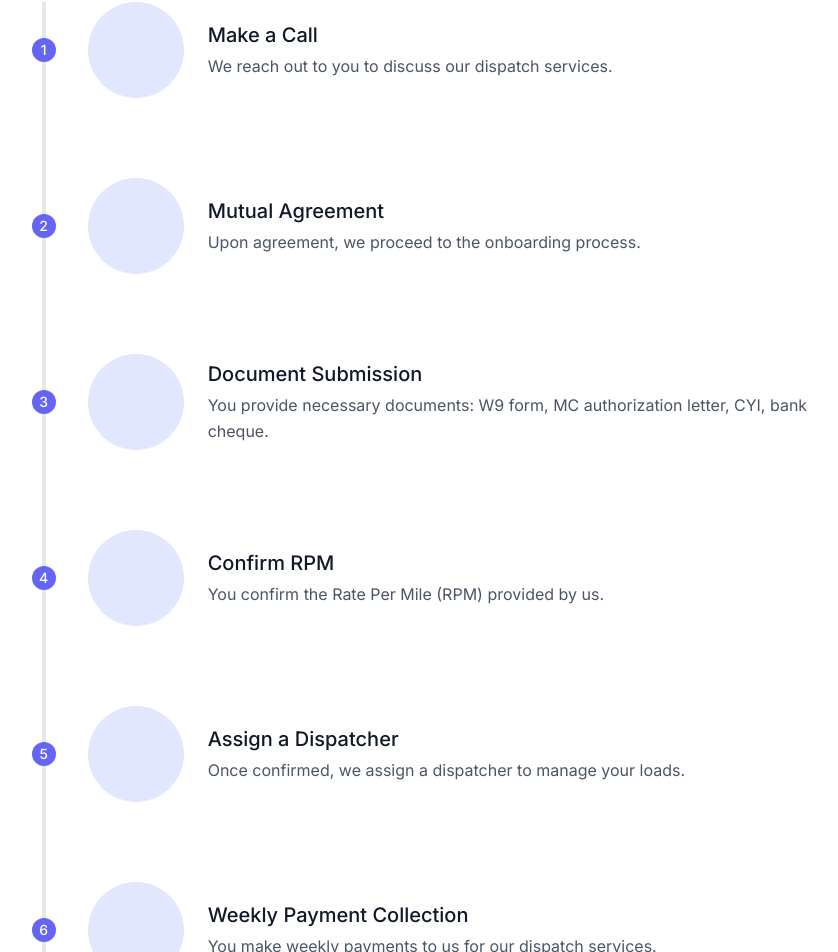
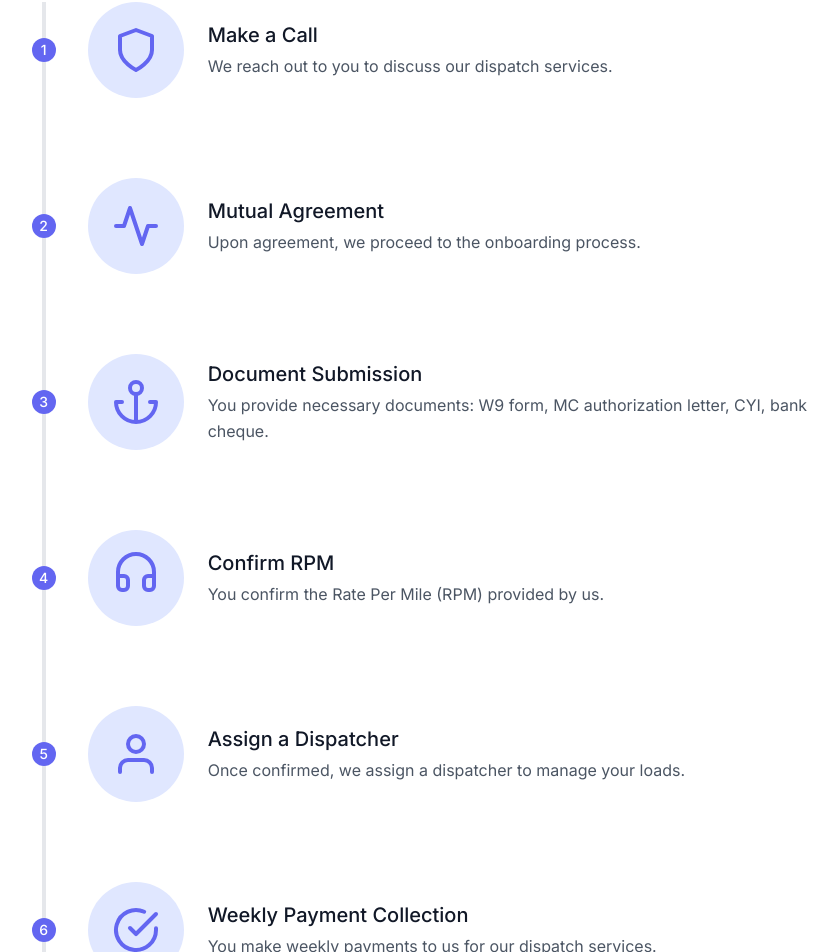
Before and after one commit to LaeeqtheDev/Routelane, a Next.js app: page / in a window 1280 px wide. Shown: the part 4172-5124 px from the top of the page, without its empty margins (195-1033 px from the left). Built offline with nearby package versions, Linux system fonts and the light colour scheme.

Commit message:
Update onBoarding.js

```diff
--- a/app/components/onBoarding.js
+++ b/app/components/onBoarding.js
@@ -61,7 +61,49 @@ function OnboardingStep({ stepNumber, title, description }) {
 }
 
 function renderIcon(stepNumber) {
-  // Icon rendering logic
+  switch (stepNumber) {
+    case "1":
+      return (
+        <svg fill="none" stroke="currentColor" stroke-linecap="round" stroke-linejoin="round" stroke-width="2" className="w-12 h-12" viewBox="0 0 24 24">
+          <path d="M12 22s8-4 8-10V5l-8-3-8 3v7c0 6 8 10 8 10z"></path>
+        </svg>
+      );
+    case "2":
+      return (
+        <svg fill="none" stroke="currentColor" stroke-linecap="round" stroke-linejoin="round" stroke-width="2" className="w-12 h-12" viewBox="0 0 24 24">
+          <path d="M22 12h-4l-3 9L9 3l-3 9H2"></path>
+        </svg>
+      );
+    case "3":
+      return (
+        <svg fill="none" stroke="currentColor" stroke-linecap="round" stroke-linejoin="round" stroke-width="2" className="w-12 h-12" viewBox="0 0 24 24">
+          <circle cx="12" cy="5" r="3"></circle>
+          <path d="M12 22V8M5 12H2a10 10 0 0020 0h-3"></path>
+        </svg>
+      );
+    case "5":
+      return (
+        <svg fill="none" stroke="currentColor" stroke-linecap="round" stroke-linejoin="round" stroke-width="2" className="w-12 h-12" viewBox="0 0 24 24">
+          <path d="M20 21v-2a4 4 0 00-4-4H8a4 4 0 00-4 4v2"></path>
+          <circle cx="12" cy="7" r="4"></circle>
+        </svg>
+      );
+      case "6":
+      return(
+        <svg fill="none" stroke="currentColor" stroke-linecap="round" stroke-linejoin="round" stroke-width="2" class="w-12 h-12" viewBox="0 0 24 24">
+              <path d="M22 11.08V12a10 10 0 11-5.93-9.14"></path>
+              <path d="M22 4L12 14.01l-3-3"></path>
+            </svg>
+      );
+      case "4":
+      return(
+        <svg fill="none" stroke="currentColor" stroke-linecap="round" stroke-linejoin="round" stroke-width="2" class="text-indigo-500 w-12 h-12 mb-3 inline-block" viewBox="0 0 24 24">
+            <path d="M3 18v-6a9 9 0 0118 0v6"></path>
+            <path d="M21 19a2 2 0 01-2 2h-1a2 2 0 01-2-2v-3a2 2 0 012-2h3zM3 19a2 2 0 002 2h1a2 2 0 002-2v-3a2 2 0 00-2-2H3z"></path>
+          </svg>)
+    default:
+      return null;
+  }
 }
 
 export default OnboardingSection;
```
